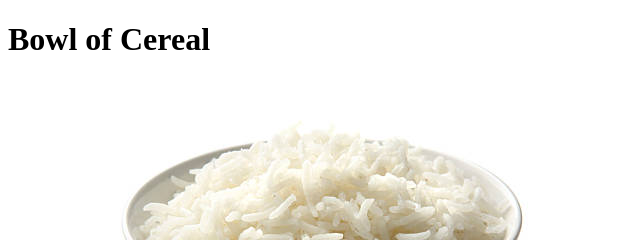
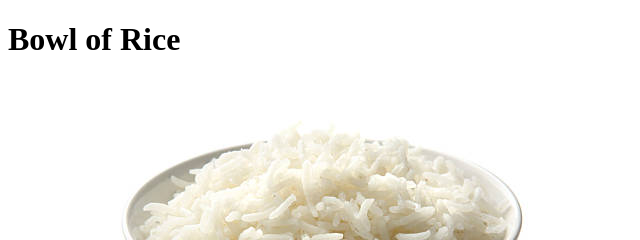
Before and after one commit to ojhernandez/odin-recipes, a plain HTML site: page recipes/rice.html in a window 1280 px wide. Shown: the top 240 px of the page, 0-640 px from the left. Drawn offline with Linux system fonts and the light colour scheme.

Commit message:
Fixed typo

```diff
--- a/recipes/rice.html
+++ b/recipes/rice.html
@@ -5,7 +5,7 @@
     <title>Bowl of Rice</title>
 </head>
 <body>
-    <h1>Bowl of Cereal</h1>
+    <h1>Bowl of Rice</h1>
     <img src="../images/bowlofrice.jpg" alt=" A bowl of white rice.">
     <h2>Description</h2>
     <p>Easy on the stomach and very filling, this bowl of white rice will help provide you with energy!</p>
```
